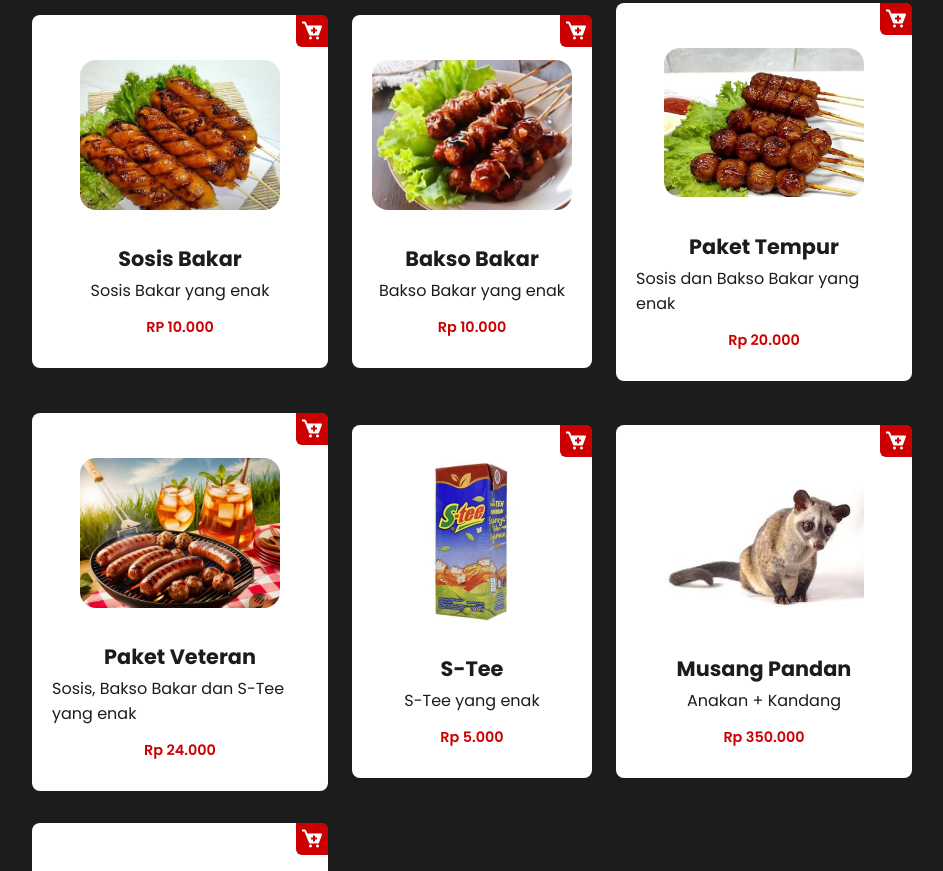
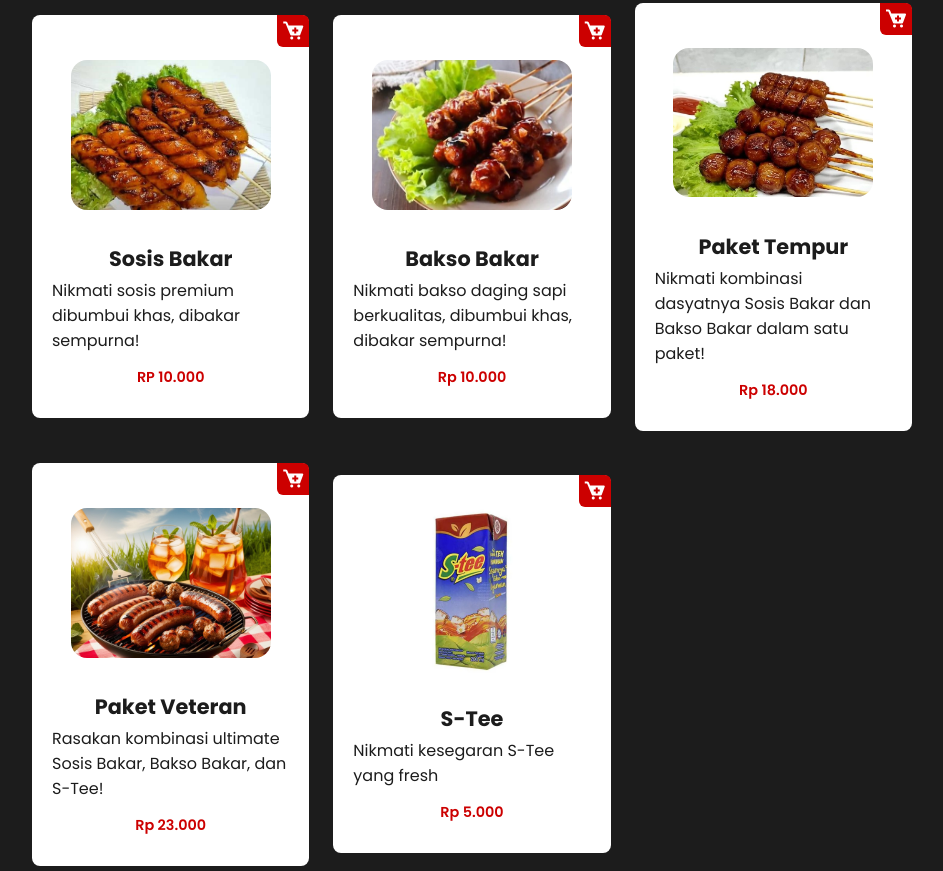
Before and after one commit to RamoneRailway/BASOKA, a plain HTML site: page index.html in a window 1280 px wide. Shown: the part 1713-2584 px from the top of the page, without its empty margins (168-1111 px from the left). Drawn offline with nearby package versions, Linux system fonts and the light colour scheme.

Commit message:
Update index.html

```diff
--- a/index.html
+++ b/index.html
@@ -64,7 +64,7 @@
                     <img src="img/sosis-bakar-doang.jpg" alt="Sosis" title="Sosis Bakar">
                 </div>
                 <h2>Sosis Bakar</h2>
-                <h3>Sosis Bakar yang enak</h3>
+                <h3>Nikmati sosis premium dibumbui khas, dibakar sempurna!</h3>
                 <span>RP 10.000</span>
                 <div class='bx bxs-cart-add' title="Add to cart" onclick="alert('Kosong njir.')"></div>
             </div>
@@ -73,7 +73,7 @@
                     <img src="img/Bakso_doang.jpg" alt="Bakso" title="Bakso Bakar">
                 </div>
                 <h2>Bakso Bakar</h2>
-                <h3>Bakso Bakar yang enak</h3>
+                <h3>Nikmati bakso daging sapi berkualitas, dibumbui khas, dibakar sempurna!</h3>
                 <span>Rp 10.000</span>
                 <div class='bx bxs-cart-add' title="Add to cart" onclick="alert('Kosong njir.')"></div>
             </div>
@@ -82,8 +82,8 @@
                     <img src="img/basoka2.jpg" alt="Basoka2" title="Bakso dan Sosis di Bakar">
                 </div>
                 <h2>Paket Tempur</h2>
-                <h3>Sosis dan Bakso Bakar yang enak</h3>
-                <span>Rp 20.000</span>
+                <h3>Nikmati kombinasi dasyatnya Sosis Bakar dan Bakso Bakar dalam satu paket!</h3>
+                <span>Rp 18.000</span>
                 <div class='bx bxs-cart-add' title="Add to cart" onclick="alert('Kosong njir.')"></div>
             </div>
             <div class="box">
@@ -91,8 +91,8 @@
                     <img src="img/Paket_Veteran.jpg" alt="Paket Veteran" title="Paket Veteran">
                 </div>
                 <h2>Paket Veteran</h2>
-                <h3>Sosis, Bakso Bakar dan S-Tee yang enak</h3>
-                <span>Rp 24.000</span>
+                <h3>Rasakan kombinasi ultimate Sosis Bakar, Bakso Bakar, dan S-Tee!</h3>
+                <span>Rp 23.000</span>
                 <div class='bx bxs-cart-add' title="Add to cart" onclick="alert('Kosong njir.')"></div>
             </div>
             <div class="box">
@@ -100,11 +100,11 @@
                     <img src="img/s-tee.jpg" alt="S-Tee" title="S-Tee 200ml">
                 </div>
                 <h2>S-Tee</h2>
-                <h3>S-Tee yang enak</h3>
+                <h3>Nikmati kesegaran S-Tee yang fresh</h3>
                 <span>Rp 5.000</span>
                 <div class='bx bxs-cart-add' title="Add to cart" onclick="alert('Kosong njir.')"></div>
             </div>
-            <div class="box">
+            <!-- <div class="box">
                 <div class="box-img">
                     <img src="img/musang.jpg" alt="Musang" title="Musang">
                 </div>
@@ -121,7 +121,7 @@
                 <h3>Kandang Terpisah</h3>
                 <span>Rp 300.000</span>
                 <div class='bx bxs-cart-add' title="Add to cart" onclick="alert('Kosong njir.')"></div>
-            </div>
+            </div> -->
         </div>
     </section>
     <!-- Services -->
@@ -144,14 +144,18 @@
             <div class="service-box">
                 <img src="img/s2.png" alt="">
                 <h3>Shipping</h3>
-                <p>Kami melayani pengiriman cepat ke seluruh wilayah. Pesan BASOKA favorit Anda, dan biarkan kami mengantarnya langsung ke
-                depan pintu Anda. Kemasannya dijamin aman dan tetap hangat saat tiba.</p>
+                <p>
+                    Kami melayani pengiriman cepat ke seluruh wilayah. Pesan BASOKA favorit Anda, dan biarkan kami mengantarnya langsung ke
+                    depan pintu Anda. Kemasannya dijamin aman dan tetap hangat saat tiba.
+                </p>
             </div>
             <div class="service-box">
                 <img src="img/s3.png" alt="">
                 <h3>Delivered</h3>
-                <p>Sudah ribuan pelanggan puas dengan rasa khas BASOKA kami!
-                Dijamin lezat, puas, dan bikin nagih. Pesan sekarang, dan nikmati pengalaman kuliner terbaik bersama keluarga dan teman.</p>
+                <p>
+                    Sudah ribuan pelanggan puas dengan rasa khas BASOKA kami!
+                    Dijamin lezat, puas, dan bikin nagih. Pesan sekarang, dan nikmati pengalaman kuliner terbaik bersama keluarga dan teman.
+                </p>
             </div>
         </div>
     </section>
@@ -171,27 +175,27 @@
             <div class="founder-box">
                 <img src="img/Fauzan.jpg" alt="Founder 1" title="Fauzan Fadhilah Hidayat">
                 <h3>Fauzan Fadhilah Hidayat</h3>
-                <p>Pembalap Cileungsi</p>
+                <p>Owner</p>
             </div>
             <div class="founder-box">
                 <img src="img/Rama.jpg" alt="Founder 2" title="Rama Afriansyah">
                 <h3>Rama Afriansyah</h3>
-                <p>Raja Kereta</p>
+                <p>Karyawan</p>
             </div>
             <div class="founder-box">
                 <img src="img/Wafa.jpg" alt="Founder 3" title="Wafa Aththariq">
                 <h3>Wafa Aththariq</h3>
-                <p>Scoopy Tajur Halang</p>
+                <p>Karyawan</p>
             </div>
             <div class="founder-box">
                 <img src="img/Mayla.jpg" alt="Founder 4" title="Mayla Fadia">
                 <h3>Mayla Fadia</h3>
-                <p>Raja Iblis</p>
+                <p>Karyawan</p>
             </div>
             <div class="founder-box">
                 <img src="img/Yudhis.jpg" alt="Founder 4" title="Yudhistira Firdaus">
                 <h3>Yudhistira Firdaus</h3>
-                <p>Owner P.O Adiputro</p>
+                <p>Karyawan</p>
             </div>
         </div>
     </section>
```
